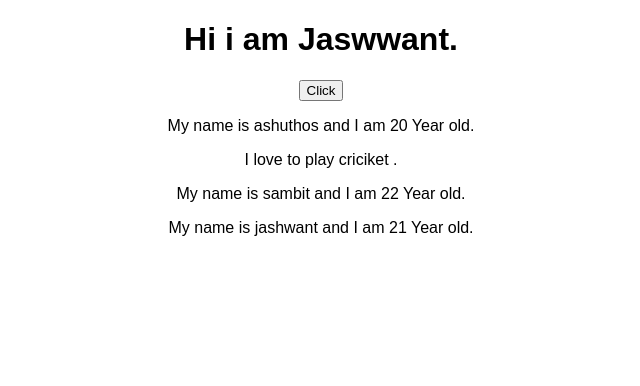
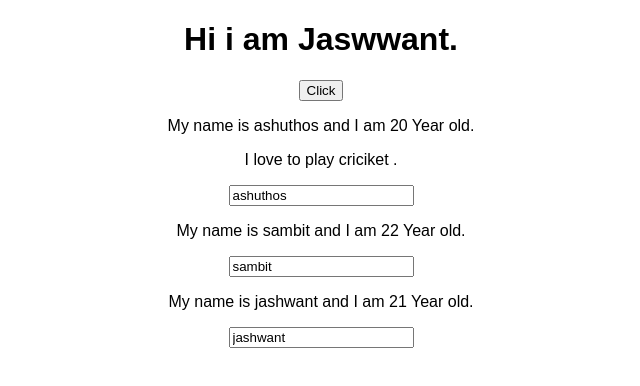
Before and after one commit to jashwant1234/starting_react, a React (Create React App) app in the folder react_app/: page / in a window 1280 px wide. Shown: the top 386 px of the page, without its empty margins (319-959 px from the left). Built offline with nearby package versions, Linux system fonts and the light colour scheme.

Commit message:
two way binding

```diff
--- a/react_app/src/App.js
+++ b/react_app/src/App.js
@@ -20,21 +20,32 @@ class App extends Component {
     });
   };
 
+  nameChangeHandler = (event) =>{
+    this.setState({
+      persons: [
+        { name: event.target.value, age: "20" },
+        { name: "ashuthos", age: "22" },
+        { name: "jashwant!", age: "21" },
+      ],
+    });
+  };
+
   render() {
     return (
       <div className="App">
         <h1>Hi i am Jaswwant.</h1>
         <button onClick={() =>  this.switchNameHandler("somu!!!!")}>Click</button>
         <Person
-          name={this.state.persons[0].name}g
+          name={this.state.persons[0].name}
           age={this.state.persons[0].age}
           click={this.switchNameHandler.bind(this,"jashwant!!!!")}
+          change = {this.nameChangeHandler}
         >
           I love to play criciket .
         </Person>
         <Person
           name={this.state.persons[1].name}
-          age={this.state.persons[1].age}
+          age={this.state.persons[  1].age}
         />
         <Person
           name={this.state.persons[2].name}
--- a/react_app/src/Person/Person.js
+++ b/react_app/src/Person/Person.js
@@ -5,6 +5,7 @@ const person = (props) => {
     <div>
         <p onClick={props.click}>My name is {props.name} and I am {props.age} Year old.</p>
         <p>{props.children}</p>
+        <input type="text" onChange={props.change} value={props.name}></input>
     </div>
     );
 };
```
